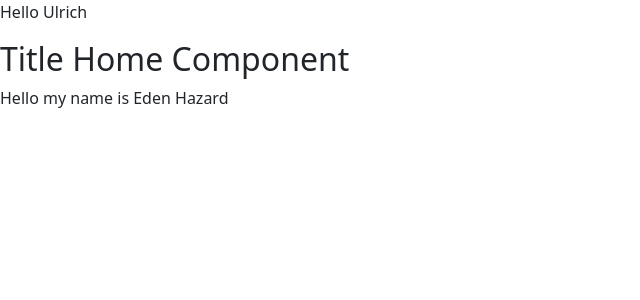
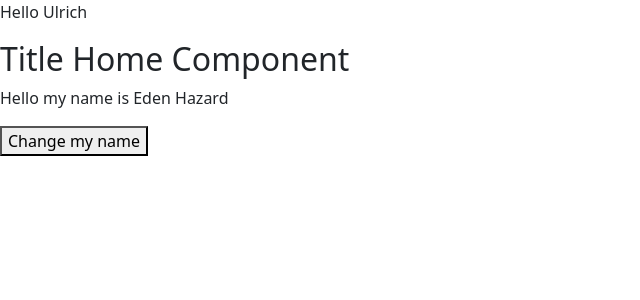
Before and after one commit to layerpie/Pengembangan-Aplikasi-Web, a React (Create React App) app: page / in a window 1280 px wide. Shown: the top 300 px of the page, without its empty margins (0-640 px from the left). Built offline with nearby package versions, Linux system fonts and the light colour scheme.

Commit message:
Latihan 5.5

```diff
--- a/src/views/home/home.js
+++ b/src/views/home/home.js
@@ -1,16 +1,17 @@
 import React from "react";
 
 export default class Home extends React.Component{
+  constructor(props){
+      super(props);
+          this.state={name : this.props.name}
+      }
       render(){
           return(
               <div>
                   <h2>Title Home Component</h2>
-               <p>Hello my name is {this.props.name}</p>
+                  <p>Hello my name is {this.state.name}</p>
+                  <button onClick={()=> this.setState({name : 'Tyrion Lannister'})}> Change my name </button>
               </div>
           )
       }
-
-
-
-
   }
```
Lines whose indentation alone changed are shown as unchanged.
